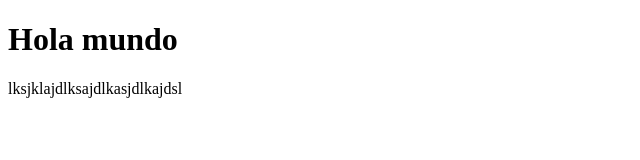
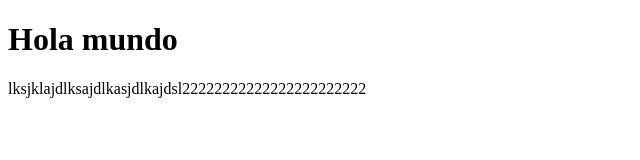
Before and after one commit to michaelLV09/Ejemplo-GIT, a plain HTML site: page index.html in a window 1280 px wide. Shown: the whole page, without its empty margins (0-640 px from the left). Drawn offline with Linux system fonts and the light colour scheme.

Commit message:
Agregue 222

```diff
--- a/index.html
+++ b/index.html
@@ -8,6 +8,6 @@
 <body>
 
     <h1>Hola mundo</h1>
-    <p>lksjklajdlksajdlkasjdlkajdsl</p>
+    <p>lksjklajdlksajdlkasjdlkajdsl22222222222222222222222</p>
 </body>
 </html>
```
